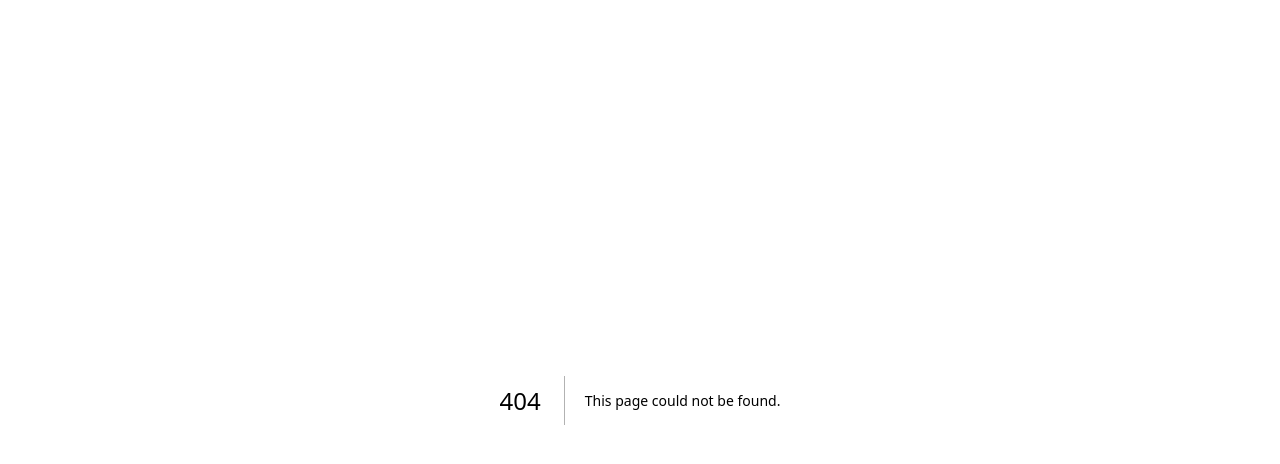
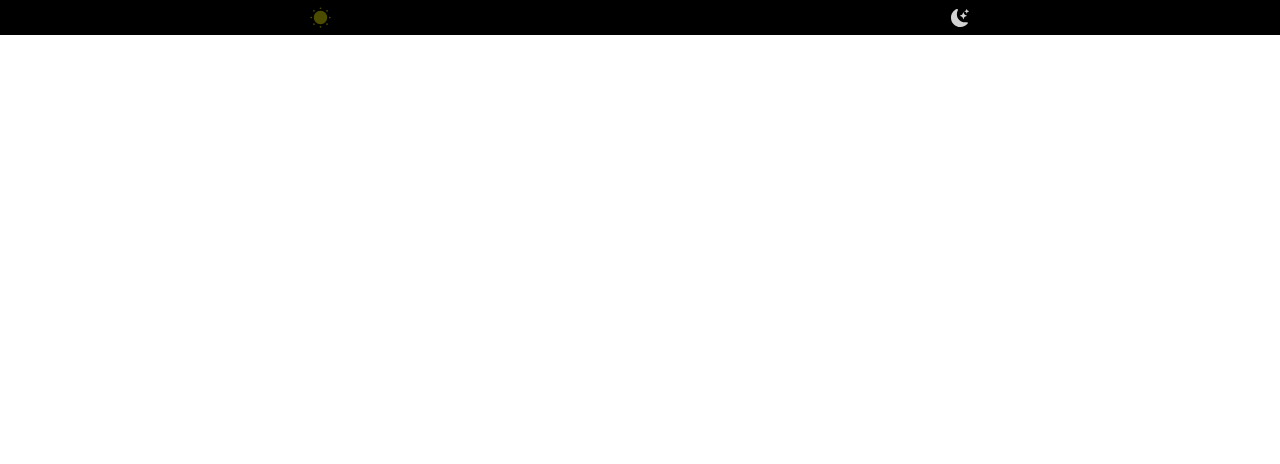
Before and after one commit to ManojG9951/bloomberg-clone, a Next.js app: page /components/toggler in a window 1280 px wide. Before the commit this address had no page. Shown: the top 464 px of the page. Built offline with nearby package versions, Linux system fonts and the light colour scheme.

Commit message:
toggler design changes

```diff
--- a/pages/components/header/header.jsx
+++ b/pages/components/header/header.jsx
@@ -13,6 +13,7 @@ import {
 } from "@/src/store";
 import Link from "next/link";
 import { useRouter } from "next/router";
+import Toggler from "../toggler";
 
 const Navbar = () => {
   const router = useRouter();
@@ -324,7 +325,7 @@ const Navbar = () => {
         </div>
       </Col>
       <Col className="color-mode">
-        <div>
+        {/* <div>
           <input
             readOnly
             onClick={(e) => colorModeHandler(e)}
@@ -333,7 +334,8 @@ const Navbar = () => {
             checked={colorModeCheck ? true : false}
           />
           Dark Mode
-        </div>
+        </div> */}
+        <Toggler/>
       </Col>
     </Container>
   );
--- /dev/null
+++ b/pages/components/toggler/index.jsx
@@ -0,0 +1,74 @@
+import React, { useState } from "react";
+import { Col, Container, Row } from "react-bootstrap";
+import { useDispatch, useSelector } from "react-redux";
+import { setColorMOde } from "@/src/store";
+
+function Toggler() {
+  const [togglerMove, setTogglerMove] = useState("toggler_right_move");
+  const colorModeCheck = useSelector((state) => state.colorMode);
+  const dispatch = useDispatch();
+
+  return (
+    <Container fluid>
+      <Col className="toggler_inner_main">
+        <Row>
+          <Col
+            xs={6}
+            onClick={() => {
+              dispatch(setColorMOde(false));
+              setTogglerMove("toggler_right_move");
+            }}
+            className={`toggler_sun_main ${
+              colorModeCheck ? "toggler_right_move" : ""
+            }`}
+          >
+            <svg
+              xmlns="http://www.w3.org/2000/svg"
+              width="35"
+              height="35"
+              fill="yellow"
+              className="bi bi-brightness-low-fill p-1"
+              viewBox="0 0 16 16"
+            >
+              <path d="M12 8a4 4 0 1 1-8 0 4 4 0 0 1 8 0zM8.5 2.5a.5.5 0 1 1-1 0 .5.5 0 0 1 1 0zm0 11a.5.5 0 1 1-1 0 .5.5 0 0 1 1 0zm5-5a.5.5 0 1 1 0-1 .5.5 0 0 1 0 1zm-11 0a.5.5 0 1 1 0-1 .5.5 0 0 1 0 1zm9.743-4.036a.5.5 0 1 1-.707-.707.5.5 0 0 1 .707.707zm-7.779 7.779a.5.5 0 1 1-.707-.707.5.5 0 0 1 .707.707zm7.072 0a.5.5 0 1 1 .707-.707.5.5 0 0 1-.707.707zM3.757 4.464a.5.5 0 1 1 .707-.707.5.5 0 0 1-.707.707z" />
+            </svg>
+          </Col>
+          <Col
+            xs={6}
+            className={`${
+              colorModeCheck ? "toggler_left_move" : "toggler_right_move"
+            } toggler_door_main`}
+          >
+            {/* <Col xs={12} className='toggler_door_inner'>
+
+              </Col> */}
+          </Col>
+          <Col
+            xs={6}
+            onClick={() => {
+              dispatch(setColorMOde(true));
+              setTogglerMove("toggler_left_move");
+            }}
+            className={`toggler_moon_main ${
+              colorModeCheck ? "toggler_left_move" : ""
+            }`}
+          >
+            <svg
+              xmlns="http://www.w3.org/2000/svg"
+              width="26"
+              height="26"
+              fill="lightgrey"
+              class="bi -moon-stars-fill p-1"
+              viewBox="0 0 16 16"
+            >
+              <path d="M6 .278a.768.768 0 0 1 .08.858 7.208 7.208 0 0 0-.878 3.46c0 4.021 3.278 7.277 7.318 7.277.527 0 1.04-.055 1.533-.16a.787.787 0 0 1 .81.316.733.733 0 0 1-.031.893A8.349 8.349 0 0 1 8.344 16C3.734 16 0 12.286 0 7.71 0 4.266 2.114 1.312 5.124.06A.752.752 0 0 1 6 .278z" />
+              <path d="M10.794 3.148a.217.217 0 0 1 .412 0l.387 1.162c.173.518.579.924 1.097 1.097l1.162.387a.217.217 0 0 1 0 .412l-1.162.387a1.734 1.734 0 0 0-1.097 1.097l-.387 1.162a.217.217 0 0 1-.412 0l-.387-1.162A1.734 1.734 0 0 0 9.31 6.593l-1.162-.387a.217.217 0 0 1 0-.412l1.162-.387a1.734 1.734 0 0 0 1.097-1.097l.387-1.162zM13.863.099a.145.145 0 0 1 .274 0l.258.774c.115.346.386.617.732.732l.774.258a.145.145 0 0 1 0 .274l-.774.258a1.156 1.156 0 0 0-.732.732l-.258.774a.145.145 0 0 1-.274 0l-.258-.774a1.156 1.156 0 0 0-.732-.732l-.774-.258a.145.145 0 0 1 0-.274l.774-.258c.346-.115.617-.386.732-.732L13.863.1z" />
+            </svg>
+          </Col>
+        </Row>
+      </Col>
+    </Container>
+  );
+}
+
+export default Toggler;
--- a/styles/globals.css
+++ b/styles/globals.css
@@ -159,7 +159,7 @@ p {
   width: 120px; */
   color: #fff;
   position: absolute;
-  background-color: black;
+  /* background-color: black; */
   padding: 5px;
 }
 
@@ -362,3 +362,67 @@ p {
 .sign_in_input:focus {
   outline: none;
 }
+
+
+
+
+.toggler_inner_main {
+  width: 100%;
+  height: 100%;
+  position: relative;
+}
+.toggler_sun_main {
+  display: flex;
+  flex-direction: column;
+  justify-content: center;
+  align-items: center;
+  padding: 0px;
+  margin: 0px;
+  /* border-radius: 50% 0% 0% 50%; */
+  background-color: black;
+}
+.toggler_door_main {
+  /* border: 2px solid white; */
+  /* box-shadow: 0px 0px 5px rgb(2, 245, 225); */
+  display: flex;
+  justify-content: center;
+  align-items: center;
+  flex-direction: column;
+  /* border-radius: 50%; */
+  padding: 0px;
+  margin: 0px;
+  height: 90%;
+  transition: all 0.5s ease;
+  position: absolute;
+  top: 4%;
+}
+
+.toggler_moon_main {
+  display: flex;
+  flex-direction: column;
+  justify-content: center;
+  align-items: center;
+  /* border-radius: 0% 50% 50% 0%; */
+  /* height: 100%; */
+  padding: 0px;
+  margin: 0px;
+  background-color: black;
+}
+.toggler_left_move {
+  background-color: rgba(0, 0, 0, 0.7);
+  left: 54%;
+}
+.toggler_right_move {
+  left: -4%;
+  background-color: rgba(0, 0, 0, 0.7);
+}
+.toggler_door_inner {
+  width: 100%;
+  /* border-radius: 50%; */
+  padding: 10px;
+  background-color: rgb(126, 126, 145);
+  position: relative;
+}
+.toggler_icon {
+  height: 200px;
+}
```
